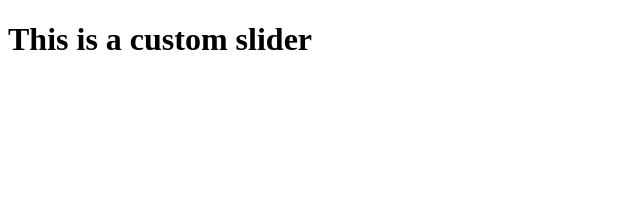
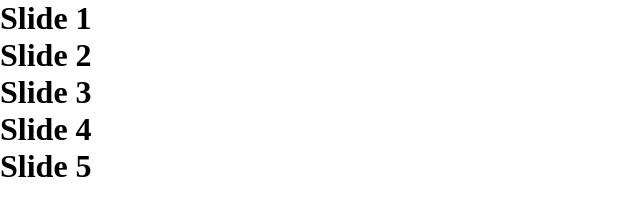
Before and after one commit to mehedihassan23/slider, a plain HTML site: page index.html in a window 1280 px wide. Shown: the whole page, without its empty margins (0-640 px from the left). Drawn offline with Linux system fonts and the light colour scheme.

Commit message:
add html code

```diff
--- a/index.html
+++ b/index.html
@@ -4,11 +4,33 @@
     <meta charset="UTF-8">
     <meta name="viewport" content="width=device-width, initial-scale=1.0">
     <title> Custom Slider </title>
+
+    <!--custom css link-->
     <link rel="stylesheet" href="style.css">
 </head>
 <body>
 
-    <h1> This is a custom slider </h1>
+    <!--Container section starts here-->
+    <div class="container">
+
+        <div class="slide active">
+            <h1>Slide 1</h1>
+        </div>
+        <div class="slide">
+            <h1>Slide 2</h1>
+        </div>
+        <div class="slide">
+            <h1>Slide 3</h1>
+        </div>
+        <div class="slide">
+            <h1>Slide 4</h1>
+        </div>
+        <div class="slide">
+            <h1>Slide 5</h1>
+        </div>
+
+    </div>
+    <!--Container section ends here-->
 
 
 <script src="sliderjs.js"></script>
--- a/style.css
+++ b/style.css
@@ -0,0 +1,4 @@
+*{
+    margin: 0;
+    padding: 0;
+}
```
